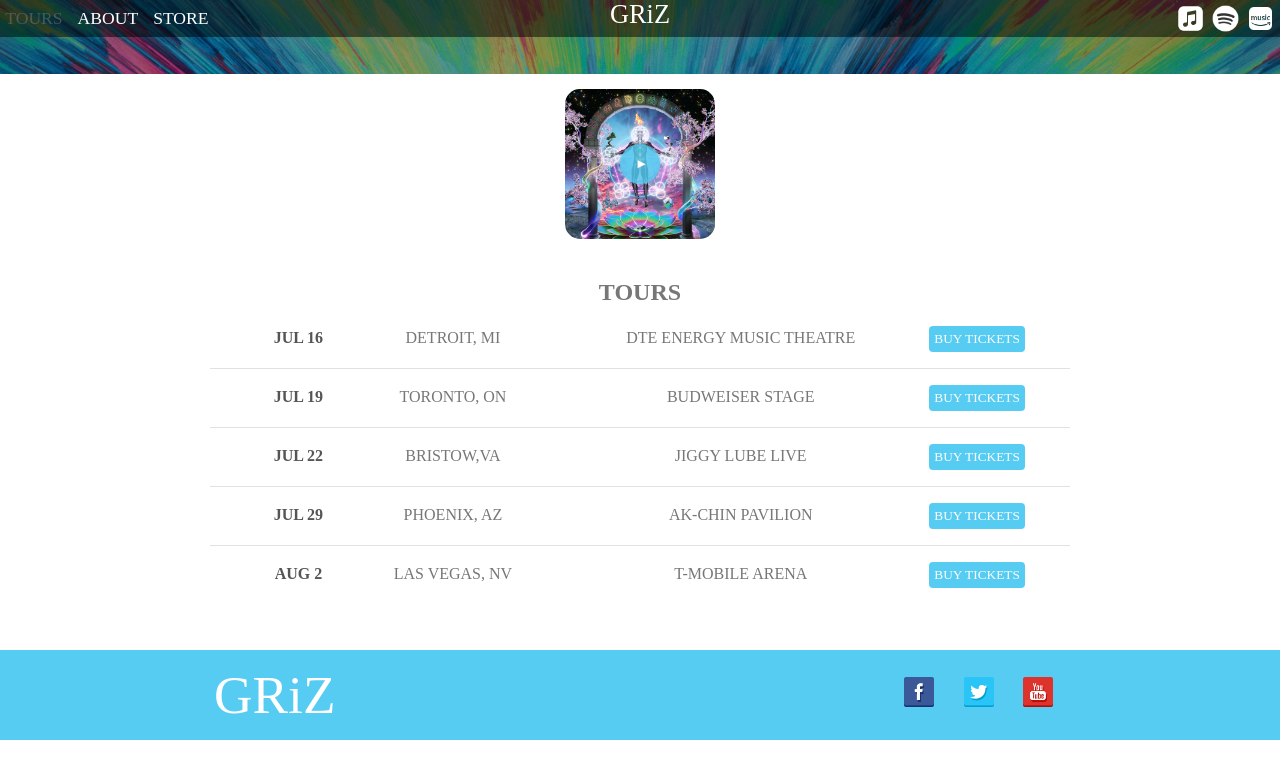
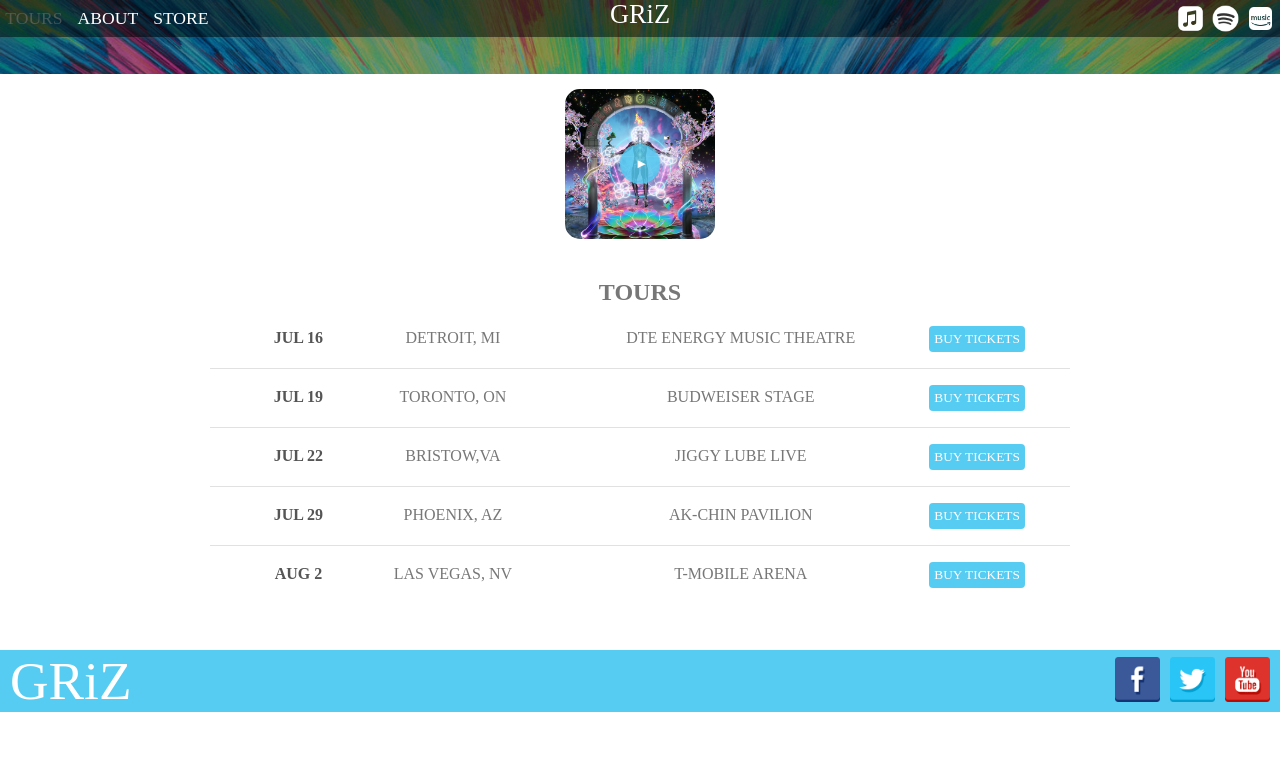
Before and after one commit to brandonfryer/band-site, a plain HTML site: page index.html in a window 1280 px wide. Drawn offline with Linux system fonts and the light colour scheme; a web font is replaced by a local one.

Commit message:
footer clean up

```diff
--- a/index.html
+++ b/index.html
@@ -64,10 +64,12 @@
                     </div>
                 </div>
             </section>
-            <footer class="main-footer">
-                <div class="container main-footer-container">
-                <h3 class="band-name-large">GRiZ</h3>
-                    <ul class="nav footer-nav">
+            <footer class="footer-container">
+                <div class="footer-left">
+                    <h3 class="band-name-large">GRiZ</h3>
+                </div>
+                <div class="footer-right">
+                    <ul class="footer-nav">
                         <li>
                             <a href="https://facebook.com/" target="_blank">
                                 <img src="images/facebook.png">
--- a/styles.css
+++ b/styles.css
@@ -136,29 +136,39 @@ html, body {
     border-radius: 50%;
 }
 
-.main-footer {
+.footer-container {
+    display: flex;
     background-color: #56CCF2;
     color: #FFF;
-    padding: .25em 0;
 }
 
-.main-footer-container {
-    display: flex;
-    align-items: center;
+.footer-left {
+    padding-left: 10px;
+    width: 50%;
 }
 
-.main-footer-container ul {
-    flex-grow: 1;
-    text-align: end;
+.footer-right {
+    margin-top: 0;
+    padding-right: 5px;
+    width: 50%;
+}
+
+.footer-nav {
+    display: flex;
+    justify-content: flex-end;
+    align-items: center;
+    margin: 0;
+    padding: 0;
+    height: 100%;
 }
 
 .footer-nav li {
-    padding: 0 .5em;
+    display: inline;
 }
 
-.footer-nav img {
-    width: 30px;
-    height: 30px;
+.footer-right img {
+    margin: 5px;
+    width: 45px;
 }
 
 .album-preview {
```
Also changed, not shown: about.html (+6 -4 lines), store.html (+6 -4 lines).
